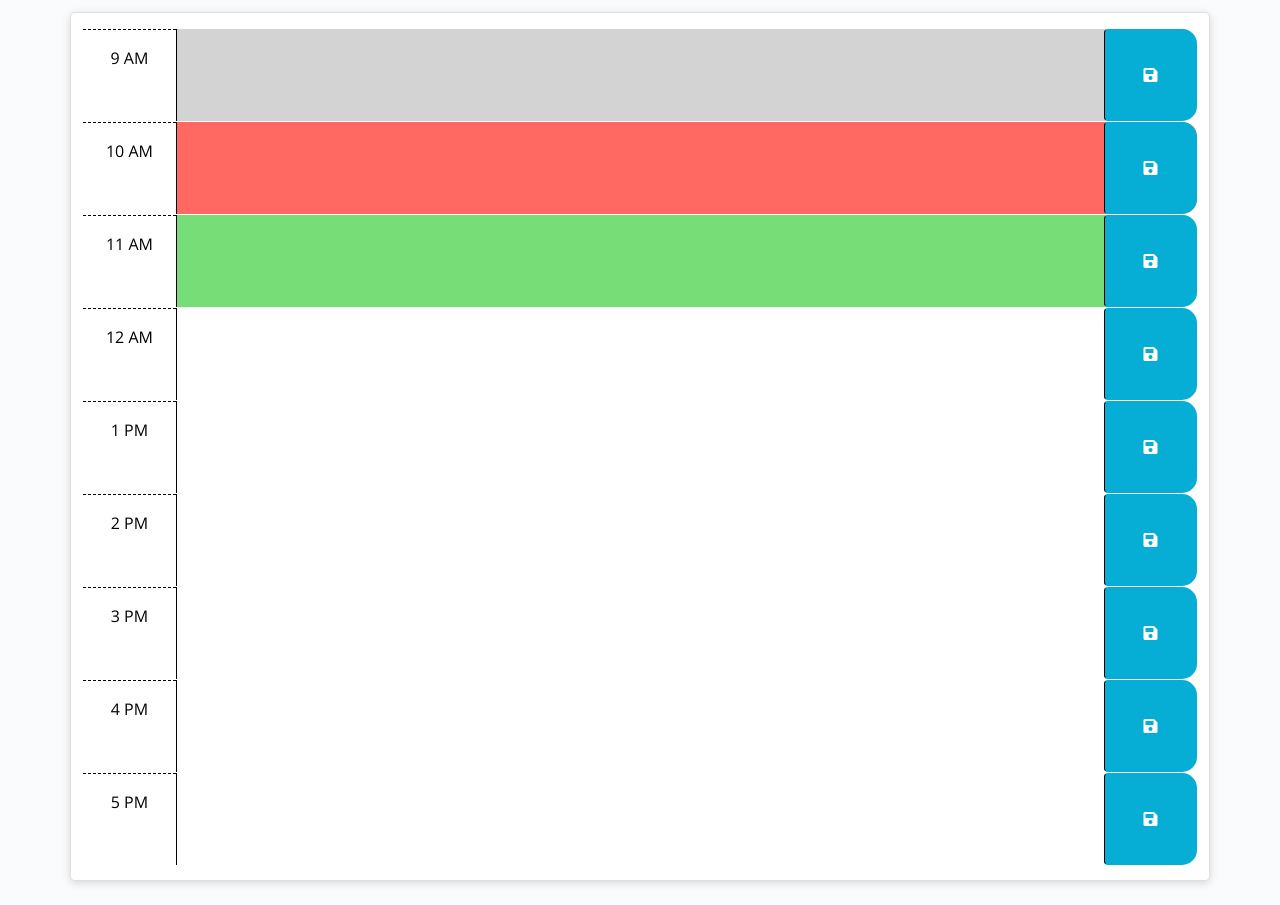
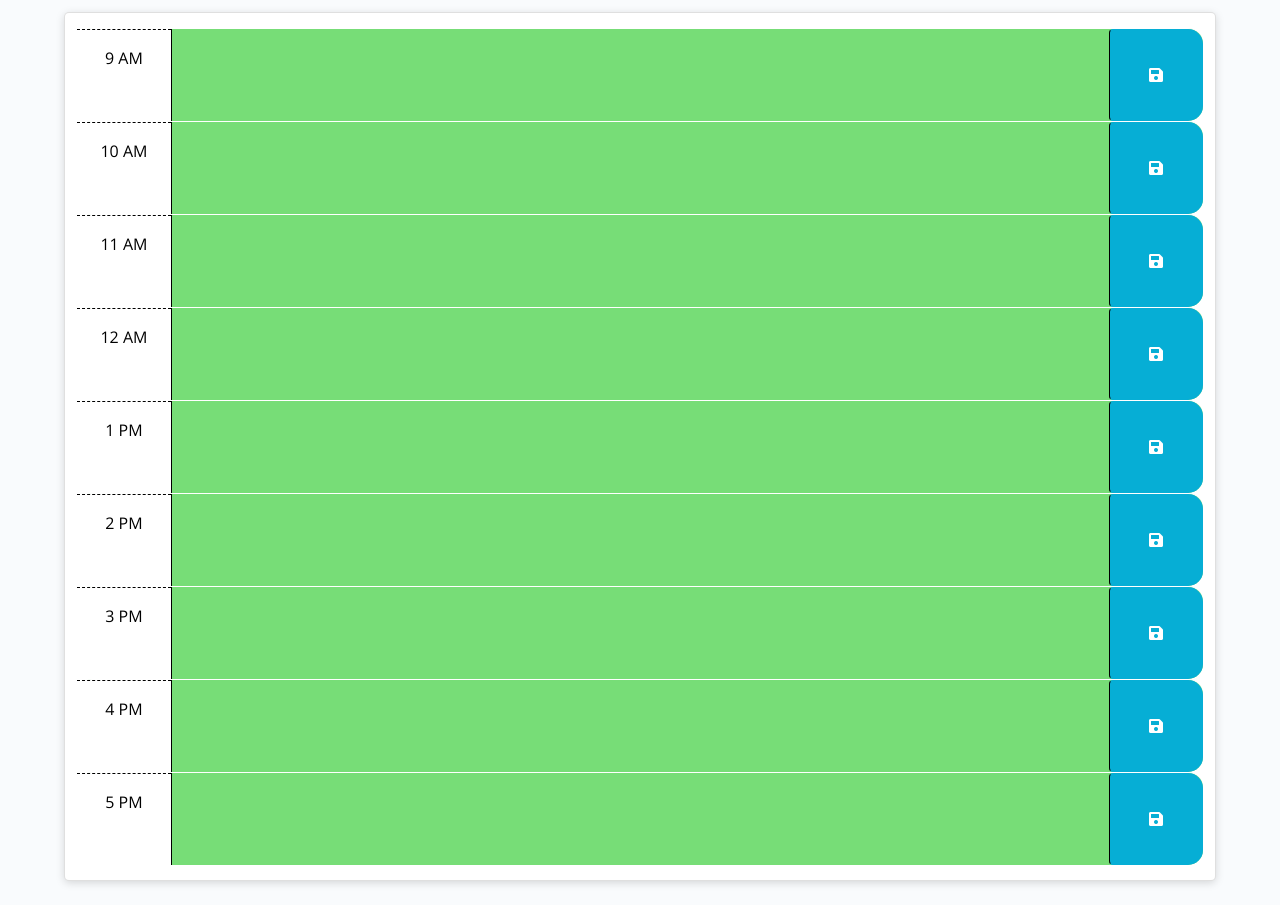
Before and after one commit to kyoriku/dayplan-pro, a plain HTML site: page index.html in a window 1280 px wide. Shown: the part 320-1225 px from the top of the page. Drawn offline with nearby package versions, Linux system fonts and the light colour scheme.

Commit message:
added function to style time-blocks based on current time

```diff
--- a/assets/css/style.css
+++ b/assets/css/style.css
@@ -15,11 +15,12 @@ textarea {
 }
 
 .card {
-  background-color: hsl(0, 0%, 100%);
+  background-color: #ffffff;
   border-radius: 5px;
   border-width: 1px;
   box-shadow: rgba(0, 0, 0, 0.15) 0px 2px 8px 0px;
   margin: 0 auto;
+  max-width: 90vw;
   padding: 15px 40px;
 }
 
--- a/assets/js/script.js
+++ b/assets/js/script.js
@@ -14,6 +14,21 @@ $(function () {
   // attribute of each time-block be used to conditionally add or remove the
   // past, present, and future classes? How can Day.js be used to get the
   // current hour in 24-hour time?
+  function updateTimeBlocks() {
+    var currentHour = dayjs().hour();
+
+    $('.time-block').each(function () {
+      var blockHour = parseInt($(this).data('hour'));
+
+      if (blockHour < currentHour) {
+        $(this).removeClass('present future').addClass('past');
+      } else if (blockHour === currentHour) {
+        $(this).removeClass('past future').addClass('present');
+      } else {
+        $(this).removeClass('past present').addClass('future');
+      }
+    });
+  }
 
   // TODO: Add code to get any user input that was saved in localStorage and set
   // the values of the corresponding textarea elements. HINT: How can the id
@@ -21,13 +36,15 @@ $(function () {
 
   // TODO: Add code to display the current date in the header of the page.
   function displayCurrentDate() {
-    var currentDate = dayjs().format ('dddd, MMMM D, YYYY');
-    var currentTime = dayjs().format ('h:mm:ss A');
+    var currentDate = dayjs().format('dddd, MMMM D, YYYY');
+    var currentTime = dayjs().format('h:mm:ss A');
     $('#currentDay').text(currentDate);
     $('#currentTime').text(currentTime);
   }
 
+  updateTimeBlocks();
   displayCurrentDate();
 
+  setInterval(updateTimeBlocks, 60000);
   setInterval(displayCurrentDate, 1000);
 });
--- a/index.html
+++ b/index.html
@@ -31,7 +31,7 @@
           code is implemented.
           -->
         <!-- Example of a past time block. The "past" class adds a gray background color. -->
-        <section id="hour-9" class="row time-block past">
+        <section id="hour-9" class="row time-block past" data-hour="9">
           <section class="col-2 col-md-1 hour text-center py-3">9 AM</section>
           <textarea class="col-8 col-md-10 description" rows="3"> </textarea>
           <button class="btn saveBtn col-2 col-md-1" aria-label="save">
@@ -39,7 +39,7 @@
           </button>
         </section>
         <!-- Example of a a present time block. The "present" class adds a red background color. -->
-        <section id="hour-10" class="row time-block present">
+        <section id="hour-10" class="row time-block present" data-hour="10">
           <section class="col-2 col-md-1 hour text-center py-3">10 AM</section>
           <textarea class="col-8 col-md-10 description" rows="3"> </textarea>
           <button class="btn saveBtn col-2 col-md-1" aria-label="save">
@@ -47,49 +47,49 @@
           </button>
         </section>
         <!-- Example of a future time block. The "future" class adds a green background color. -->
-        <section id="hour-11" class="row time-block future">
+        <section id="hour-11" class="row time-block future" data-hour="11">
           <section class="col-2 col-md-1 hour text-center py-3">11 AM</section>
           <textarea class="col-8 col-md-10 description" rows="3"> </textarea>
           <button class="btn saveBtn col-2 col-md-1" aria-label="save">
             <i class="fas fa-save" aria-hidden="true"></i>
           </button>
         </section>
-        <section id="hour-12" class="row time-block">
+        <section id="hour-12" class="row time-block" data-hour="12">
           <section class="col-2 col-md-1 hour text-center py-3">12 AM</section>
           <textarea class="col-8 col-md-10 description" rows="3"> </textarea>
           <button class="btn saveBtn col-2 col-md-1" aria-label="save">
             <i class="fas fa-save" aria-hidden="true"></i>
           </button>
         </section>
-        <section id="hour-13" class="row time-block">
+        <section id="hour-13" class="row time-block" data-hour="13">
           <section class="col-2 col-md-1 hour text-center py-3">1 PM</section>
           <textarea class="col-8 col-md-10 description" rows="3"> </textarea>
           <button class="btn saveBtn col-2 col-md-1" aria-label="save">
             <i class="fas fa-save" aria-hidden="true"></i>
           </button>
         </section>
-        <section id="hour-14" class="row time-block">
+        <section id="hour-14" class="row time-block" data-hour="14">
           <section class="col-2 col-md-1 hour text-center py-3">2 PM</section>
           <textarea class="col-8 col-md-10 description" rows="3"> </textarea>
           <button class="btn saveBtn col-2 col-md-1" aria-label="save">
             <i class="fas fa-save" aria-hidden="true"></i>
           </button>
         </section>
-        <section id="hour-15" class="row time-block">
+        <section id="hour-15" class="row time-block" data-hour="15">
           <section class="col-2 col-md-1 hour text-center py-3">3 PM</section>
           <textarea class="col-8 col-md-10 description" rows="3"> </textarea>
           <button class="btn saveBtn col-2 col-md-1" aria-label="save">
             <i class="fas fa-save" aria-hidden="true"></i>
           </button>
         </section>
-        <section id="hour-16" class="row time-block">
+        <section id="hour-16" class="row time-block" data-hour="16">
           <section class="col-2 col-md-1 hour text-center py-3">4 PM</section>
           <textarea class="col-8 col-md-10 description" rows="3"> </textarea>
           <button class="btn saveBtn col-2 col-md-1" aria-label="save">
             <i class="fas fa-save" aria-hidden="true"></i>
           </button>
         </section>
-        <section id="hour-17" class="row time-block">
+        <section id="hour-17" class="row time-block" data-hour="17">
           <section class="col-2 col-md-1 hour text-center py-3">5 PM</section>
           <textarea class="col-8 col-md-10 description" rows="3"> </textarea>
           <button class="btn saveBtn col-2 col-md-1" aria-label="save">
```
